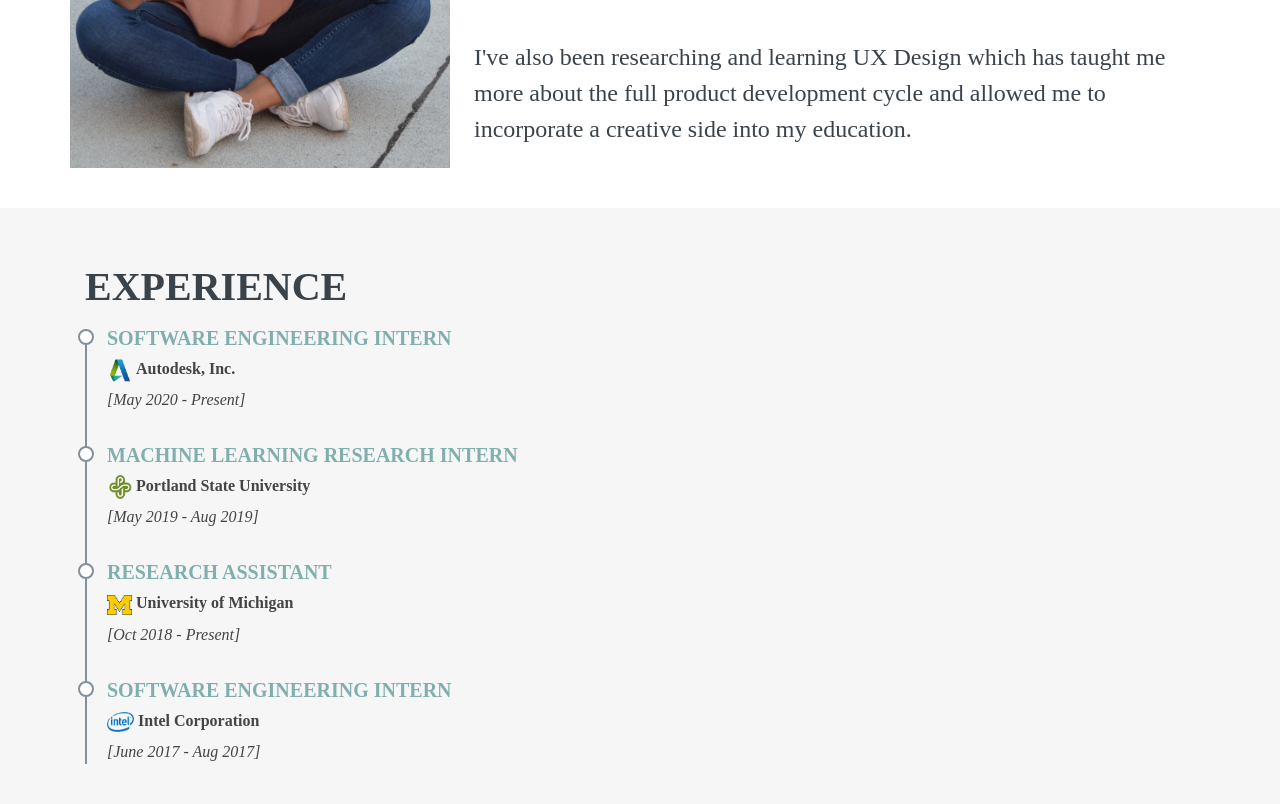
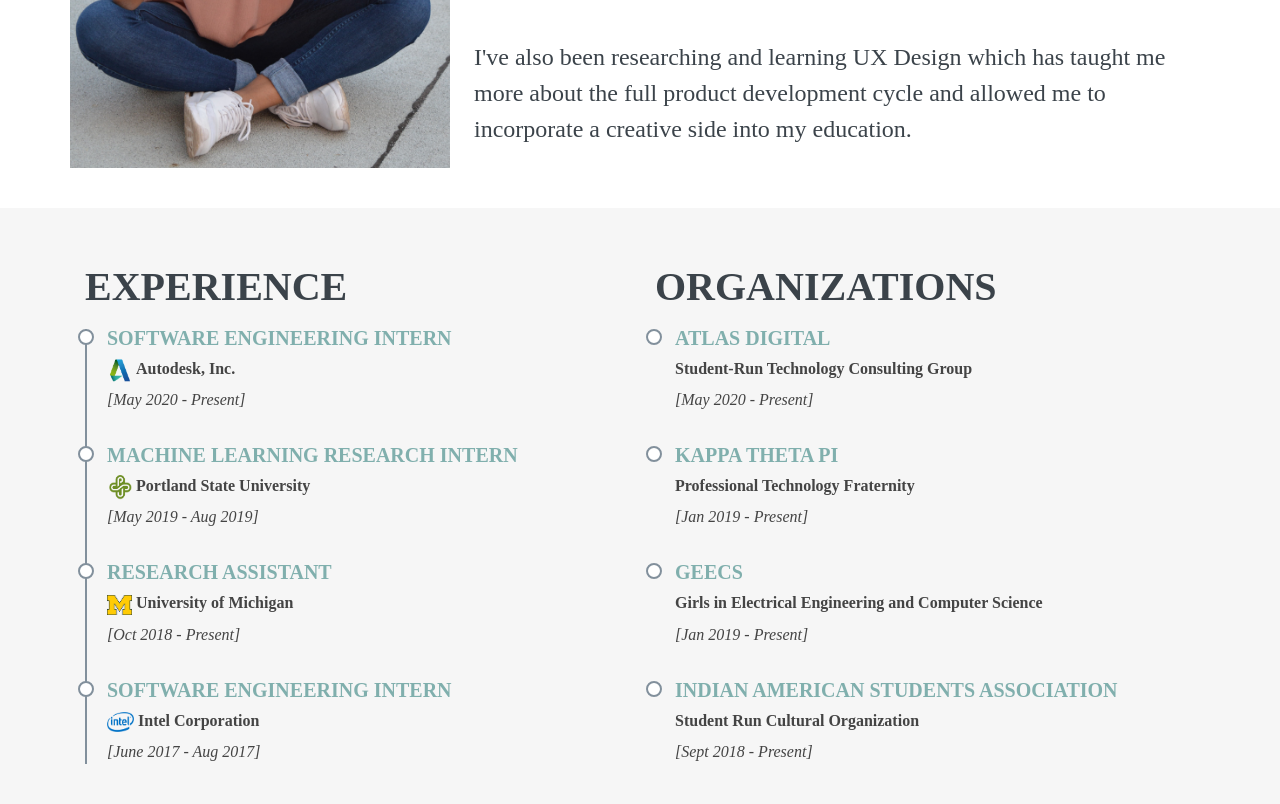
Before and after one commit to abohra730/abohra730.github.io, a plain HTML site: page index.html in a window 1280 px wide. Shown: the part 1172-1976 px from the top of the page. Drawn offline with nearby package versions, Linux system fonts and the light colour scheme; a web font is replaced by a local one.

Commit message:
organizations added

```diff
--- a/assets/css/style.css
+++ b/assets/css/style.css
@@ -344,7 +344,7 @@ section {
 }
 
 .section-title h2 {
-  font-size: 32px;
+  font-size: 30px;
   font-weight: 900;
   text-transform: uppercase;
   margin-bottom: 5px;
@@ -437,7 +437,25 @@ section {
   position: relative;
 }
 
-.experience .experience-item h4 {
+.experience .org-item {
+  padding: 0 0 20px 20px;
+  margin-top: -2px;
+  position: relative;
+}
+
+.experience .org-item::before {
+  content: "";
+  position: absolute;
+  width: 16px;
+  height: 16px;
+  border-radius: 50px;
+  left: -9px;
+  top: 0;
+  background: #fff;
+  border: 2px solid #82909c;
+}
+
+.experience h4 {
   line-height: 18px;
   font-size: 20px;
   font-weight: 700;
@@ -446,7 +464,7 @@ section {
   margin-bottom: 10px;
 }
 
-.experience .experience-item h5 {
+.experience h5 {
   font-size: 16px;
   display: inline-block;
   font-weight: 600;
--- a/index.html
+++ b/index.html
@@ -79,7 +79,7 @@
         </div>
         </div>
         </div>
-
+      </div>
     </div>
   </section>
   <!-- End About Me -->
@@ -87,10 +87,10 @@
   <!-- Experience -->
   <section id="experience" class="experience">
     <div class="container">
+      <div class="row">
+        <div class="col-lg-6">
           <h2>Experience</h2>
 
-        <div class="row">
-          <div class="col-lg-6">
           <div class="experience-item">
             <h4>Software Engineering Intern</h4>
             <img src="assets/img/autodesk.png" alt="autodesk logo" width="25" height="25">
@@ -117,6 +117,31 @@
           </div>
         </div>
 
+        <div class="col-lg-6">
+          <h2>Organizations</h2>
+
+          <div class="org-item">
+            <h4>Atlas Digital</h4>
+            <h5>Student-Run Technology Consulting Group</h5>
+            <p><em>[May 2020 - Present]</em></p>
+          </div>
+          <div class="org-item">
+            <h4>Kappa Theta Pi</h4>
+            <h5>Professional Technology Fraternity</h5>
+            <p><em>[Jan 2019 - Present]</em></p>
+          </div>
+          <div class="org-item">
+            <h4>GEECS</h4>
+            <h5>Girls in Electrical Engineering and Computer Science</h5>
+            <p><em>[Jan 2019 - Present]</em></p>
+          </div>
+          <div class="org-item">
+            <h4>Indian American Students Association</h4>
+            <h5>Student Run Cultural Organization</h5>
+            <p><em>[Sept 2018 - Present]</em></p>
+          </div>
+        </div>
+      </div>
     </div>
   </section>
   <!-- End of Experience -->
```
Also changed, not shown: assets/img/atlas.png (added). Lines whose indentation alone changed are shown as unchanged.
